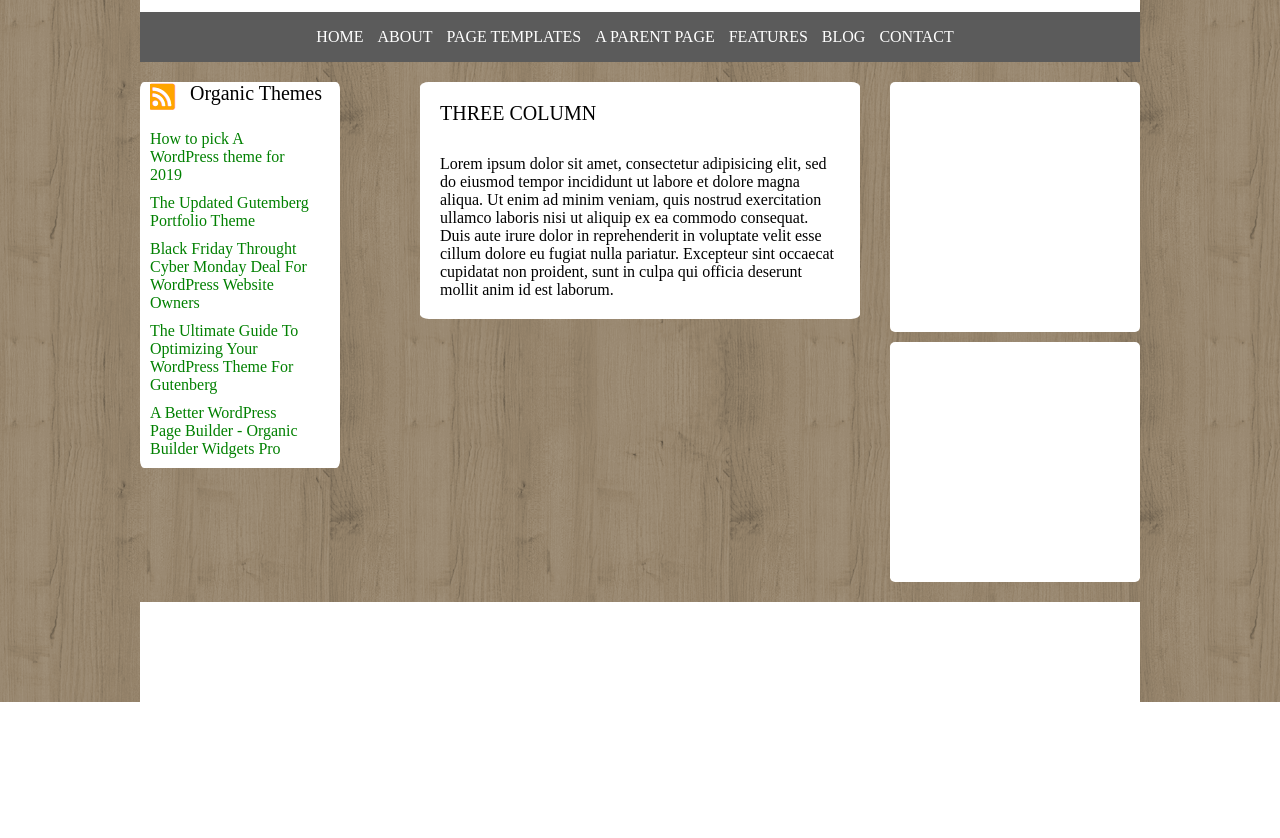
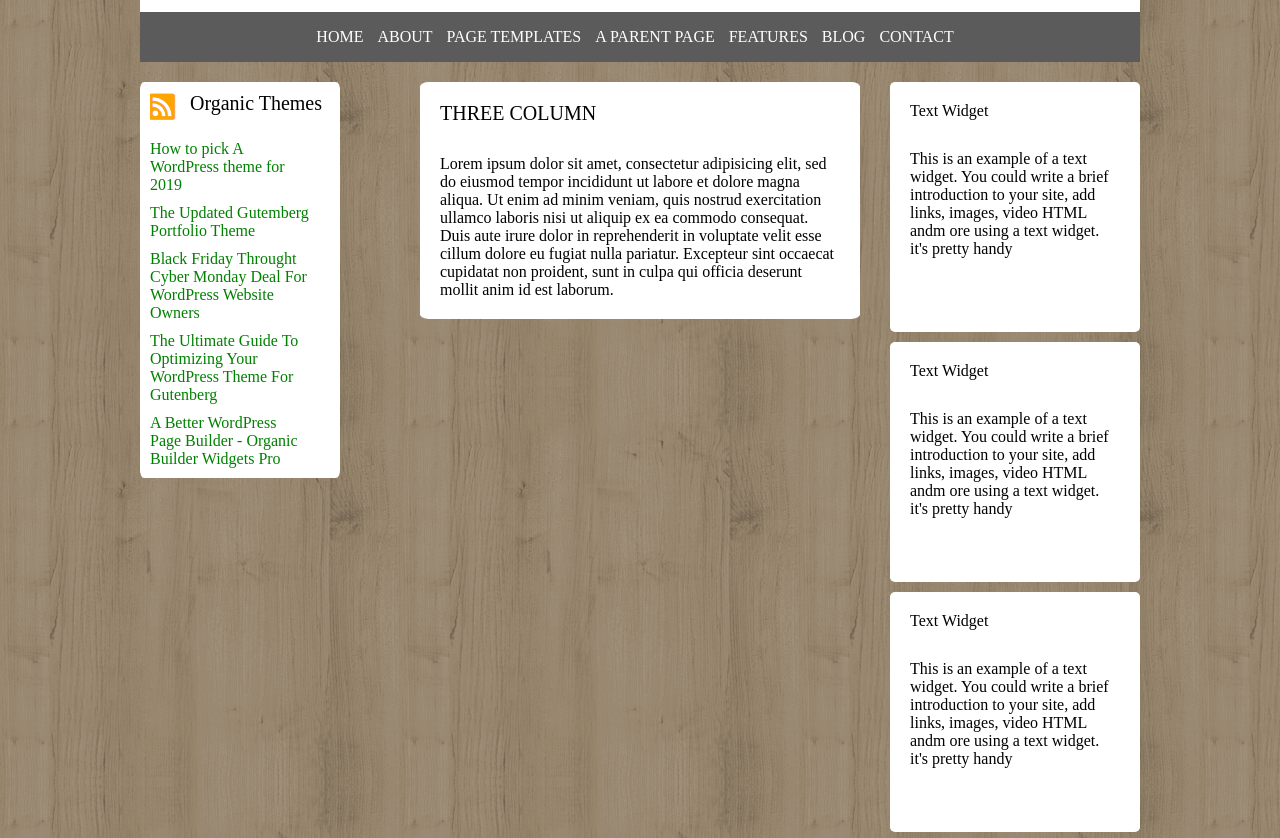
Before and after one commit to EdoPi/htmlcss-wp, a plain HTML site: page index.html in a window 1280 px wide. Shown: the part 418-1256 px from the top of the page. Before the commit the page ends 1120 px from the top, so only its background shows below. Drawn offline with Linux system fonts and the light colour scheme.

Commit message:
Contenuto colonna 3
Inserito il contenuto della terza colonna

```diff
--- a/css/style.css
+++ b/css/style.css
@@ -64,7 +64,8 @@ header {
 
 .box3 {
   width: 25%;
-  height: 500px;
+  /*   height: 500px;  */
+
 }
 
 .content {
@@ -82,13 +83,15 @@ footer {
 }
 
 .sidebar-container .sidebar-box:first-child {
-  height: 250px;
-
-
-
+   height: 250px;
 }
 
 .sidebar-container .sidebar-box:nth-child(2) {
+  height: 250px;
+  padding-top: 10px;
+}
+
+.sidebar-container .sidebar-box:nth-child(3) {
   height: 250px;
   padding-top: 10px;
 }
@@ -147,8 +150,8 @@ footer {
 
 
 .box1-title-container{
-width:
-padding-top: 5px;
+
+padding-top: 10px;
 padding-left:10px;
 }
 
@@ -194,3 +197,9 @@ padding-left: 20px;
 .text-container{
   padding:30px 20px 20px 20px;
 }
+
+.box3-title{
+  padding-top:20px;
+  padding-left:20px;
+
+}
--- a/index.html
+++ b/index.html
@@ -91,36 +91,38 @@
 
         <!--          inizio box 3         -->
         <div class="box3 float-l">
-
-
-          <!--            inizio sidebar container           -->
           <div class="sidebar-container">
-
-
-            <!--              inizio sidebar boxes             -->
-
             <div class="sidebar-box">
               <div class="sb-box1-content content">
-
+                <div class="box3-title">
+                  Text Widget
+                </div>
+                <div class="text-container">
+                  This is an example of a text widget. You could write a brief introduction to your site, add links, images, video HTML andm ore using a text widget. it's pretty handy
+                </div>
               </div>
-
             </div>
-
             <div class="sidebar-box">
-
-              <!--                inizio overlay utilizzato per padding               -->
-              <div class="content"></div>
-              <!--                fine overlay               -->
-
-
+              <div class="sb-box2-content content">
+                <div class="box3-title">
+                  Text Widget
+                </div>
+                <div class="text-container">
+                  This is an example of a text widget. You could write a brief introduction to your site, add links, images, video HTML andm ore using a text widget. it's pretty handy
+                </div>
+              </div>
             </div>
-            <!--              fine sidebar-boxes             -->
-
-
+            <div class="sidebar-box">
+              <div class="sb-box3-content content">
+                <div class="box3-title">
+                  Text Widget
+                </div>
+                <div class="text-container">
+                  This is an example of a text widget. You could write a brief introduction to your site, add links, images, video HTML andm ore using a text widget. it's pretty handy
+                </div>
+              </div>
+            </div>
           </div>
-          <!--            fine sidebar container           -->
-
-
         </div>
         <!--          fine box 3         -->
 
```
